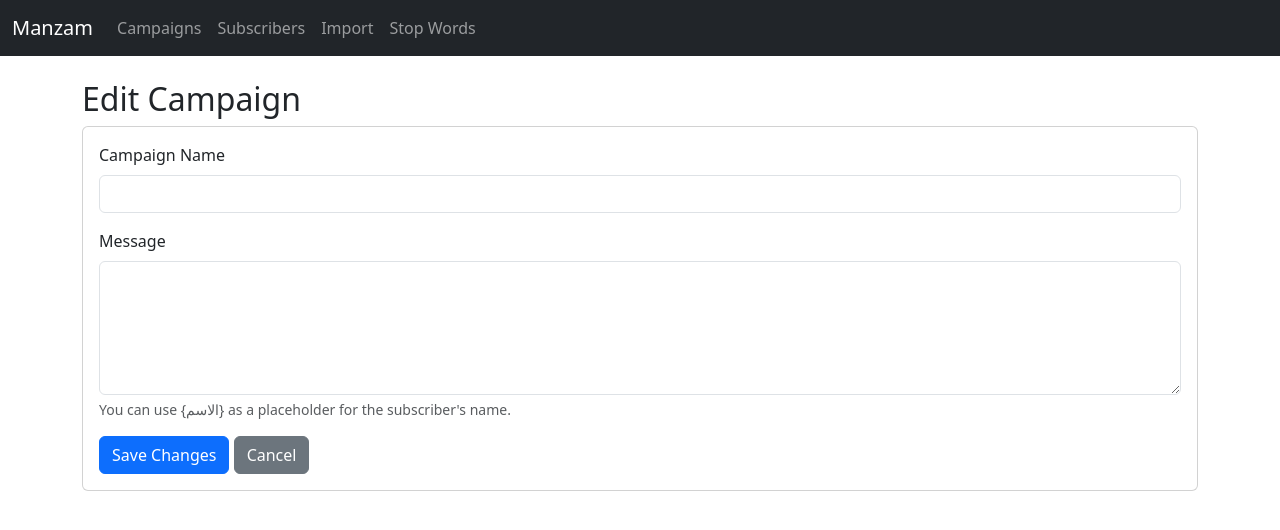
After one commit to Raztaj/qamar, a Flask app: template app/templates/edit_campaign.html in a window 1280 px wide. The commit adds this page. Shown: the top 530 px of the page. Run offline with Flask 3, Linux system fonts and the light colour scheme; the template is opened without the code that fills it, so the values that code supplies are empty.

Commit message:
feat: Add functionality to edit campaigns
This change introduces the ability for users to edit existing campaigns that are in 'Draft' status.

The following changes were made:
- An 'Edit' button has been added to each campaign row in the `campaigns.html` list. This button is only visible for campaigns with a 'Draft' status.
- A new template, `edit_campaign.html`, has been created to provide a form for editing the campaign's name and message.
- A new route, `/campaign/edit/<campaign_id>`, has been added to `app/routes.py`. This route handles rendering the edit form and processing the POST request to update the campaign details in the database.
- The route includes a check to prevent editing of campaigns that are not in 'Draft' status.

```diff
--- a/app/templates/campaigns.html
+++ b/app/templates/campaigns.html
@@ -64,6 +64,7 @@
                                 <td>{{ campaign.created_at.strftime('%Y-%m-%d %H:%M') }}</td>
                                 <td class="text-end">
                                     {% if campaign.status == 'Draft' %}
+                                    <a href="{{ url_for('edit_campaign', campaign_id=campaign.id) }}" class="btn btn-sm btn-outline-primary">Edit</a>
                                     <form action="{{ url_for('launch_campaign', campaign_id=campaign.id) }}" method="POST" onsubmit="return confirm('Are you sure you want to launch this campaign? This action cannot be undone.');" class="d-inline">
                                         <button type="submit" class="btn btn-sm btn-success">Launch</button>
                                     </form>
--- /dev/null
+++ b/app/templates/edit_campaign.html
@@ -0,0 +1,25 @@
+{% extends 'base.html' %}
+
+{% block title %}Edit Campaign{% endblock %}
+
+{% block content %}
+    <h1 class="h2">Edit Campaign</h1>
+
+    <div class="card">
+        <div class="card-body">
+            <form method="POST" action="{{ url_for('edit_campaign', campaign_id=campaign.id) }}">
+                <div class="mb-3">
+                    <label for="name" class="form-label">Campaign Name</label>
+                    <input type="text" class="form-control" id="name" name="name" value="{{ campaign.name }}" required>
+                </div>
+                <div class="mb-3">
+                    <label for="message" class="form-label">Message</label>
+                    <textarea class="form-control" id="message" name="message" rows="5" required>{{ campaign.message }}</textarea>
+                    <div class="form-text">You can use {الاسم} as a placeholder for the subscriber's name.</div>
+                </div>
+                <button type="submit" class="btn btn-primary">Save Changes</button>
+                <a href="{{ url_for('campaigns') }}" class="btn btn-secondary">Cancel</a>
+            </form>
+        </div>
+    </div>
+{% endblock %}
```
Also changed, not shown: app/routes.py (+16 -0 lines).
